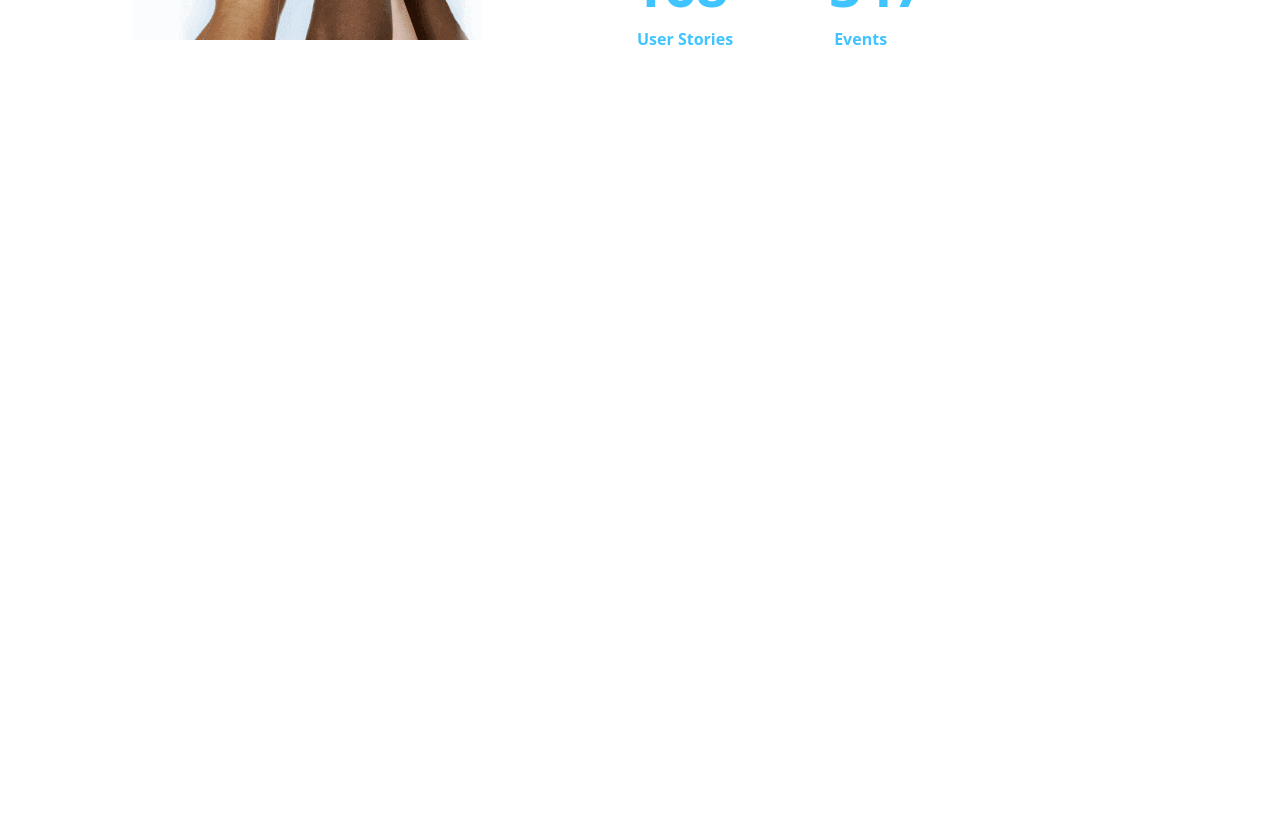
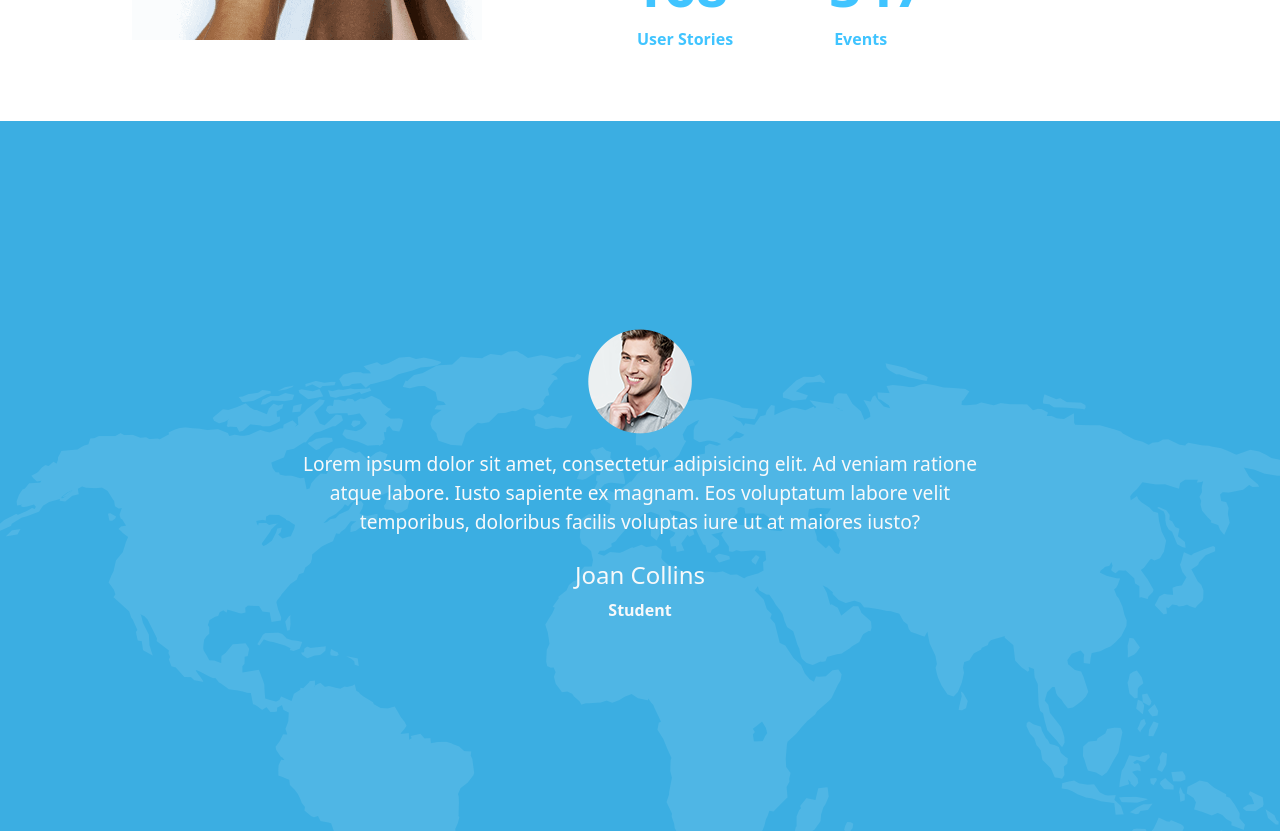
Before and after one commit to AlessandroIacovella95/proj-html-vuejs, a Vue app: page / in a window 1280 px wide. Shown: the part 2480-3311 px from the top of the page. Before the commit the page ends 2531 px from the top, so only its background shows below. Built offline with nearby package versions, Linux system fonts and the light colour scheme.

Commit message:
add third section in main content

```diff
--- a/src/components/AppHeader.vue
+++ b/src/components/AppHeader.vue
@@ -2,9 +2,7 @@
 import Navbar from "./Header/Navbar.vue";
 export default {
   data() {
-    return {
-      components: { Navbar },
-    };
+    return {};
   },
   components: { Navbar },
 };
--- a/src/components/AppMain.vue
+++ b/src/components/AppMain.vue
@@ -52,6 +52,22 @@ export default {
       </div>
     </div>
   </section>
+  <section class="bg_img d-flex justify-content-center align-items-center">
+    <div class="text-center text-light">
+      <img
+        class="mb-3"
+        src="../../public/img/testimonials-standard-2.png"
+        alt="testimonials"
+      />
+      <p class="mb-4">
+        Lorem ipsum dolor sit amet, consectetur adipisicing elit. Ad veniam
+        ratione atque labore. Iusto sapiente ex magnam. Eos voluptatum labore
+        velit temporibus, doloribus facilis voluptas iure ut at maiores iusto?
+      </p>
+      <h6>Joan Collins</h6>
+      <span>Student</span>
+    </div>
+  </section>
 </template>
 
 <style lang="scss" scoped>
@@ -97,4 +113,22 @@ section {
     margin-left: 5px;
   }
 }
+
+.bg_img {
+  height: 710px;
+  background-image: url("/img/h5-parallax-img-1.png");
+  background-position: top;
+  div {
+    width: 700px;
+    p {
+      font-size: 1.2rem;
+    }
+    h6 {
+      font-size: x-large;
+    }
+    span {
+      font-weight: 700;
+    }
+  }
+}
 </style>
```
Also changed, not shown: public/img/h5-parallax-img-1.png (added), public/img/testimonials-standard-2.png (added).
